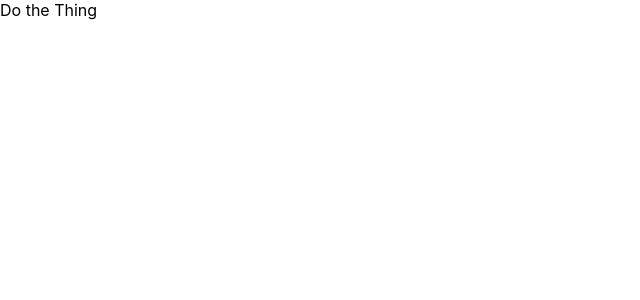
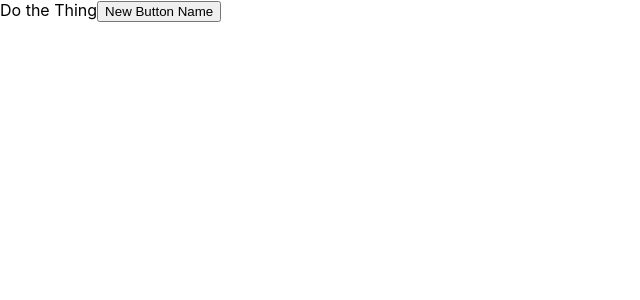
Before and after one commit to erferguson/component-challenges, a React (Create React App) app: page /profile in a window 1280 px wide. Shown: the top 300 px of the page, without its empty margins (0-640 px from the left). Built offline with nearby package versions, Linux system fonts and the light colour scheme.

Commit message:
tested setup, renders

```diff
--- a/src/challengeOne_Profile/profile.js
+++ b/src/challengeOne_Profile/profile.js
@@ -1,7 +1,11 @@
 import React from 'react';
 
 const Profile = () => {
-	return <div> Do the Thing </div>;
+	const someText = 'New Button Name'
+
+	return <div> Do the Thing
+		<button>{someText}</button>
+	</div>;
 };
 
 export default Profile;
```
Also changed, not shown: 1 other file (tests, documents, lock files or other folders).
